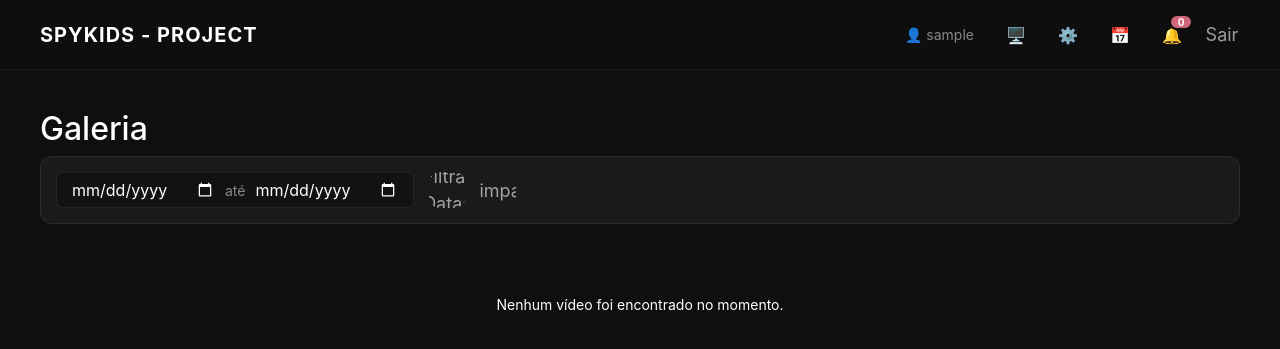
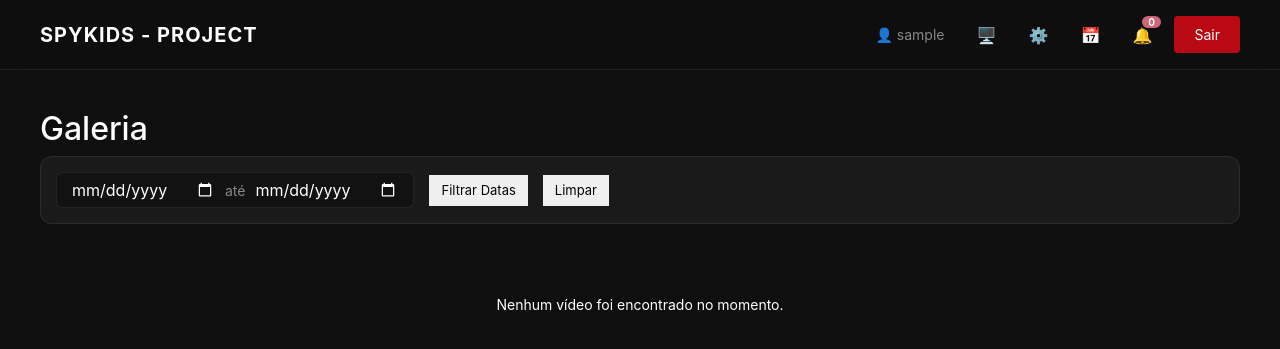
Before and after one commit to AndreCode112/api_spy_kids, a Django app: page / in a window 1280 px wide. Shown: the top 349 px of the page. Run offline with Django 5.2, Linux system fonts and the light colour scheme; the visitor is signed in with stand-in values (Sample User, id 1); data that the repository does not hold is empty.

Commit message:
style.css

```diff
--- a/videos/templates/videos/gallery.html
+++ b/videos/templates/videos/gallery.html
@@ -30,7 +30,7 @@
 
             <form method="post" action="{% url 'logout' %}" style="display: inline;">
                 {% csrf_token %}
-                <button type="submit" class="btn-ui btn-icon-glass">Sair</button>
+                <button type="submit" class="btn-logout">Sair</button>
             </form>
         </div>
     </header>
@@ -65,8 +65,8 @@
             <span class="separator">até</span>
             <input type="date" id="endDate" class="date-input" title="Data Fim">
         </div>
-        <button class="btn-ui btn-icon-glass" onclick="filterByDate()">Filtrar Datas</button>
-        <button class="btn-ui btn-icon-glass" onclick="clearDateFilter()">Limpar</button>
+        <button class="btn-action btn-sm" onclick="filterByDate()">Filtrar Datas</button>
+        <button class="btn-cancel btn-sm" onclick="clearDateFilter()">Limpar</button>
     </div>
 
     <div id="video-list-container">
```
